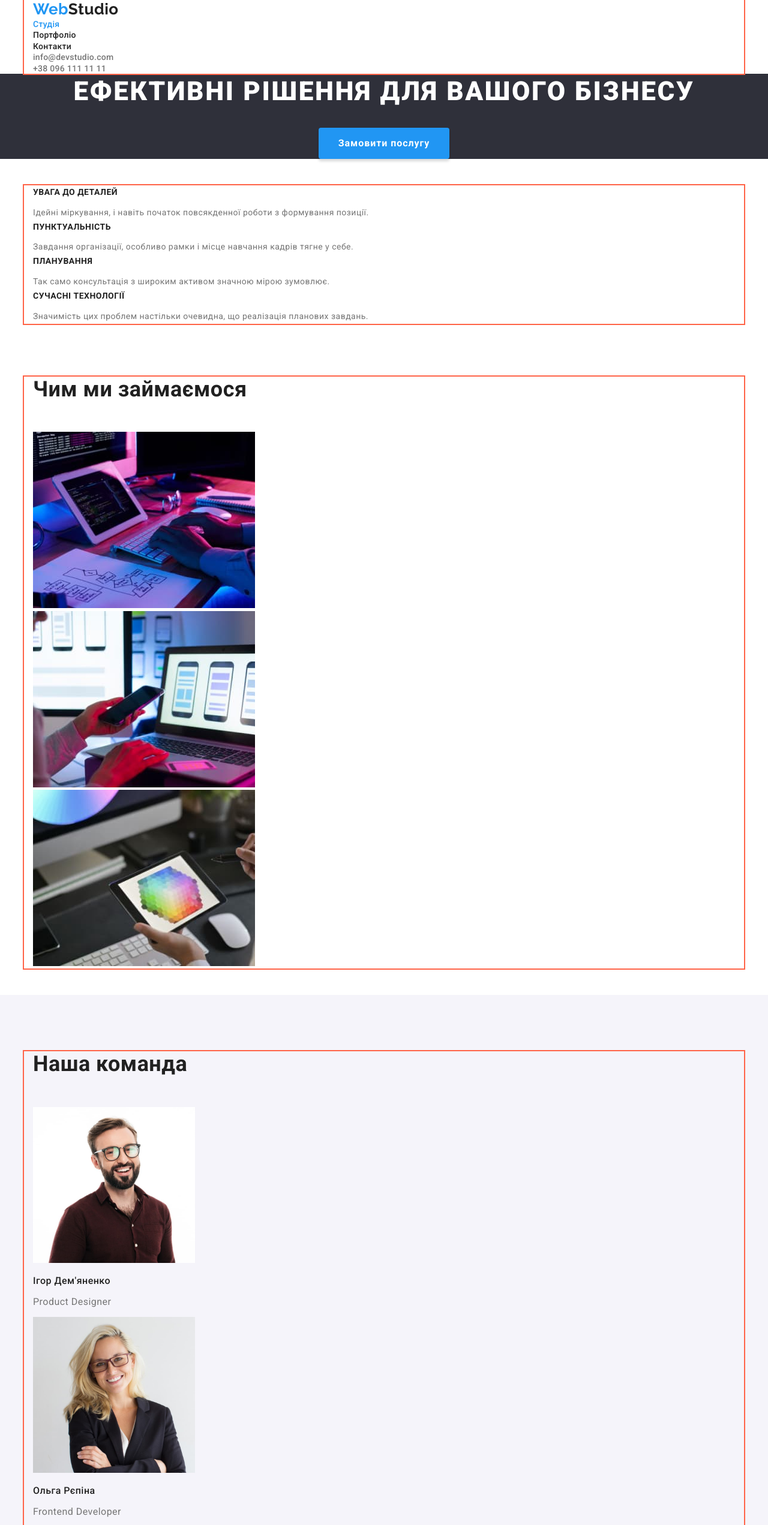
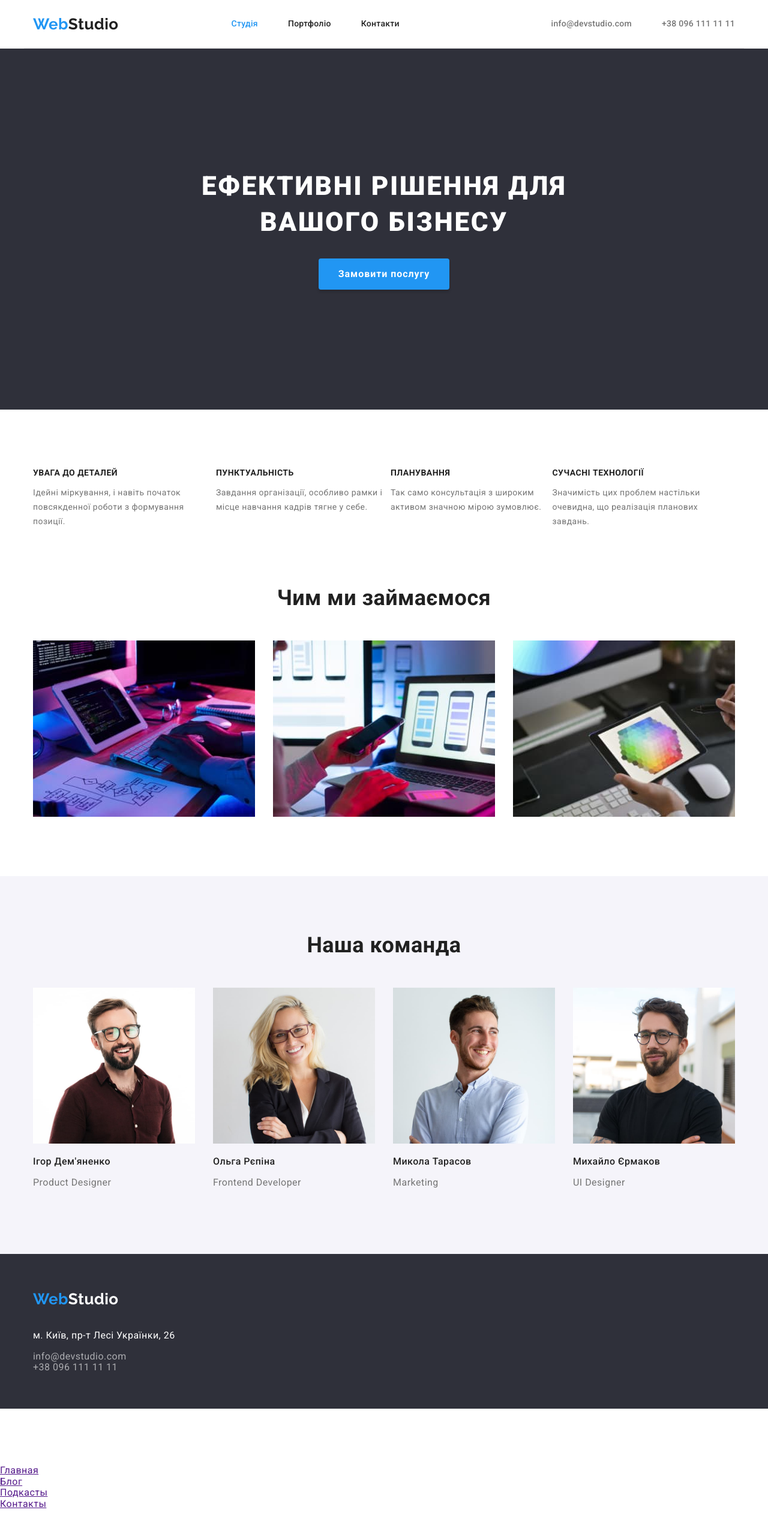
Before and after one commit to KsenyaKoss/goit-markup-hw-03, a plain HTML site: page index.html in a window 1280 px wide. Shown: the top 2543 px of the page at 60% size. After the commit the page ends 2517 px from the top, so only its background shows below. Drawn offline with nearby package versions, Linux system fonts and the light colour scheme.

Commit message:
Flexbox added

```diff
--- a/css/styles.css
+++ b/css/styles.css
@@ -25,13 +25,15 @@ body {
   letter-spacing: 0.03em;
 }
 
+/* Utilites */
+
 ul {
   list-style: none;
   padding: 0;
   margin: 0;
 }
 
-/* Logo */
+
 
 /* Page-header */
 
@@ -39,9 +41,21 @@ ul {
   width: 1200px;
   padding-left: 15px;
   padding-right: 15px;
-  outline: 2px solid tomato;
-  margin: 0 auto;
+
+  margin-top: 0;
+  margin-bottom: 94px;
+  margin-left: auto;
+  margin-right: auto;
 }
+
+.main-nav {
+  display: flex;
+  align-items: center;
+  justify-content: space-between;
+  margin-bottom: 0;
+  border-bottom: 1px solid #ECECEC;
+}
+  /* LOGO */
 
 .logo {
   color: var(--title-color);
@@ -63,13 +77,28 @@ ul {
 
 /* site-nav */
 
+.site-nav {
+  margin-left: 94px;
+}
+
+.site-nav .list {
+  display: flex;
+}
+
+.site-nav .item + .item {
+  margin-left: 50px;
+}
+
 .site-nav .link {
+  display: block;
   color: var(--title-color);
   font-weight: 500;
   font-size: 14px;
   line-height: 1.14;
   letter-spacing: 0.02em;
   text-decoration: none;
+  padding-top: 32px;
+  padding-bottom: 32px;
 }
 
 .site-nav .link:hover,
@@ -81,7 +110,19 @@ ul {
   color: var(--accent-color);
 }
 
-.auth-nav-list .link {
+.auth-nav {
+  display: flex;
+  margin-left: auto;
+}
+
+.auth-nav .item + .item {
+  margin-left: 50px;
+}
+
+.auth-nav .link {
+  display: block;
+  padding-top: 32px;
+  padding-bottom: 32px;
   color: var(--primary-text-color);
   font-weight: 500;
   font-size: 14px;
@@ -90,12 +131,18 @@ ul {
   text-decoration: none;
 }
 
-.auth-nav-list .link:hover,
-.auth-nav-list .link:focus {
+.auth-nav .link:hover,
+.auth-nav .link:focus {
   color: var(--accent-color);
 }
 
 /* Hero */
+
+.container.hero {
+  padding-top: 200px;
+  padding-bottom: 200px;
+  margin-bottom: 94px;
+}
 
 .hero {
   background-color: #2f303a;
@@ -145,9 +192,12 @@ ul {
   margin: -1px;
 }
 
-.section {
-  padding-top: 44px;
-  padding-bottom: 44px;
+.features {
+  display: flex;
+}
+
+.features .items + .item {
+  padding-left: 30px;
 }
 
 .section.team {
@@ -163,6 +213,7 @@ ul {
   font-weight: 700;
   font-size: 36px;
   line-height: 1.17;
+  text-align: center;
 }
 
 .features .title {
@@ -181,6 +232,24 @@ ul {
   line-height: 1.71;
 }
 
+/* what do we do */
+
+.works {
+  display: flex;
+}
+
+.works .items + .items {
+  padding-left: 30px;
+}
+
+/* TEAM */
+.team-list {
+  display: flex;
+}
+
+.team-list .item + .item {
+  padding-left: 30px;
+}
 
 .team-list .title {
   color: var(--title-color);
@@ -194,13 +263,16 @@ ul {
   line-height: 1.19;
 }
 
+.container.team {
+  margin-bottom: 0;
+}
+
 /* Footer */
 
 .footer .logo {
   color: var(--button-text-color);
   display: inline-block;
   margin-bottom: 20px;
-
 }
 
 .footer {
@@ -223,12 +295,32 @@ ul {
 
 /* PORTFOLIO */
 
+.container.portfolio {
+  margin-top: 94px;
+}
+
+.buttons {
+  display: flex;
+  margin-bottom: 50px;
+  justify-content: center;
+}
+
+.buttons .button +.button {
+  margin-left: 8px;
+}
+
+
 .button {
+  display: inline-block;
+  padding: 6px 22px;
+  min-width: 73px;
+  text-align: center;
   font-family: inherit;
   font-weight: 500;
   font-size: 16px;
   line-height: 1.62;
   cursor: pointer;
+  border-radius: 4px
 }
 
 .buttons .button:hover,
@@ -241,6 +333,7 @@ ul {
   color: var(--button-text-color);
   background-color: var(--accent-color);
   border-color: transparent;
+  box-shadow: 0px 3px 1px rgba(0, 0, 0, 0.1), 0px 1px 2px rgba(0, 0, 0, 0.08), 0px 2px 2px rgba(0, 0, 0, 0.12);
 }
 
 .button.secondary {
@@ -249,20 +342,51 @@ ul {
   border-color: transparent;
 }
 
+.projects {
+  display: flex;
+  flex-wrap: wrap;
+}
+
+.projects .project{
+   width: 370px;
+   margin-right: 30px;
+   margin-bottom: 30px;
+   border-bottom: 1px solid #EEEEEE;
+}
+
+.projects .project:nth-child(3n) {
+   margin-right: 0;
+}
+
+.projects .project:nth-last-child(-n+3) {
+  margin-bottom: 0;
+}
+
+
+.project .img {
+  display: block;
+}
+
 .projects .img-title {
   color: var(--title-color);
   font-weight: 700;
   font-size: 18px;
   line-height: 2;
   letter-spacing: 0.06em;
+  margin-top: 20px;
+  margin-bottom: 4px;
+  margin-left: 24px;
 }
 
 .projects .img-discription {
   font-size: 16px;
   line-height: 30px;
+  margin-top: 0;
+  margin-bottom: 20px;
+  margin-left: 24px;
 }
 
-.container.footer{
+.container.footer {
   padding-top: 60px;
   padding-bottom: 60px;
 }
--- a/index.html
+++ b/index.html
@@ -21,7 +21,7 @@
 
     <header class="page-header">
       <!-- LOGO -->
-      <div class="container">
+      <div class="container main-nav">
         <a href="./index.html" class="logo"
           ><span class="logo-part">Web</span>Studio</a
         >
@@ -30,21 +30,27 @@
 
         <nav class="site-nav">
           <ul class="site-nav list">
-            <li><a class="link current" href="./index.html">Студія</a></li>
-            <li><a class="link" href="./portfolio.html">Портфоліо</a></li>
-            <li><a href="" class="link">Контакти</a></li>
+            <li class="item">
+              <a class="link current" href="./index.html">Студія</a>
+            </li>
+            <li class="item">
+              <a class="link" href="./portfolio.html">Портфоліо</a>
+            </li>
+            <li class="item">
+              <a href="" class="link">Контакти</a>
+            </li>
           </ul>
         </nav>
 
         <!--Contacts-->
 
-        <ul class="auth-nav-list">
-          <li>
+        <ul class="auth-nav">
+          <li class="item">
             <a href="mailto:info@devstudio.com" class="link"
               >info@devstudio.com
             </a>
           </li>
-          <li>
+          <li class="item">
             <a href="tel:+380961111111" class="link">+38 096 111 11 11 </a>
           </li>
         </ul>
@@ -57,38 +63,40 @@
       <!--Hero-->
 
       <section class="hero">
-        <h1 class="hero-title">Ефективні рішення для вашого бізнесу</h1>
+        <div class="container hero">
+          <h1 class="hero-title">Ефективні рішення для <br> вашого бізнесу</h1>
           <button type="button" class="button">Замовити послугу</button>
+        </div>
       </section>
 
       <!--Features-->
 
       <section class="section">
+        <div class="container">
           <h2 class="visually-hidden">Переваги</h2>
 
-        <div class="container">
           <ul class="features">
-            <li>
+            <li class="items">
               <h3 class="title">УВАГА ДО ДЕТАЛЕЙ</h3>
               <p class="text">
                 Ідейні міркування, і навіть початок повсякденної роботи з
                 формування позиції.
               </p>
             </li>
-            <li>
+            <li class="items">
               <h3 class="title">ПУНКТУАЛЬНІСТЬ</h3>
               <p class="text">
                 Завдання організації, особливо рамки і місце навчання кадрів
                 тягне у себе.
               </p>
             </li>
-            <li>
+            <li class="items">
               <h3 class="title">ПЛАНУВАННЯ</h3>
               <p class="text">
                 Так само консультація з широким активом значною мірою зумовлює.
               </p>
             </li>
-            <li>
+            <li class="items">
               <h3 class="title">СУЧАСНІ ТЕХНОЛОГІЇ</h3>
               <p class="text">
                 Значимість цих проблем настільки очевидна, що реалізація
@@ -105,14 +113,14 @@
         <div class="container">
           <h2 class="section-title">Чим ми займаємося</h2>
 
-          <ul>
-            <li>
+          <ul class="works">
+            <li class="items">
               <img src="./images/box-1.jpg" alt="Розробка" width="370" />
             </li>
-            <li>
+            <li class="items">
               <img src="./images/box-2.jpg" alt="Стилізація" width="370" />
             </li>
-            <li>
+            <li class="items">
               <img src="./images/box-3.jpg" alt="Дизайн" width="370" />
             </li>
           </ul>
@@ -122,25 +130,25 @@
       <!--Our Team-->
 
       <section class="section team">
-          <div class="container">
+        <div class="container team">
           <h2 class="section-title">Наша команда</h2>
           <ul class="team-list">
-              <li>
+            <li class="item">
               <img src="./images/team-1.jpg" alt="Photo1" width="270" />
               <h3 class="title">Ігор Дем'яненко</h3>
               <p class="position">Product Designer</p>
             </li>
-              <li>
+            <li class="item">
               <img src="./images/team-2.jpg" alt="Photo2" width="270" />
               <h3 class="title">Ольга Рєпіна</h3>
               <p class="position">Frontend Developer</p>
             </li>
-              <li>
+            <li class="item">
               <img src="./images/team-3.jpg" alt="Photo3" width="270" />
               <h3 class="title">Микола Тарасов</h3>
               <p class="position">Marketing</p>
             </li>
-              <li>
+            <li class="item">
               <img src="./images/team-4.jpg" alt="Photo4" width="270" />
               <h3 class="title">Михайло Єрмаков</h3>
               <p class="position">UI Designer</p>
@@ -148,7 +156,6 @@
           </ul>
         </div>
       </section>
-
     </main>
 
     <!--Footer-->
@@ -176,3 +183,10 @@
     </footer>
   </body>
 </html>
+
+<ul class="menu">
+  <li class="item"><a href="" class="link">Главная</a></li>
+  <li class="item"><a href="" class="link">Блог</a></li>
+  <li class="item"><a href="" class="link">Подкасты</a></li>
+  <li class="item"><a href="" class="link">Контакты</a></li>
+</ul>
```
Also changed, not shown: portfolio.html (+28 -20 lines), training.html (deleted). Lines whose indentation alone changed are shown as unchanged.
